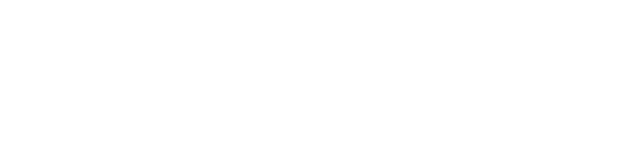
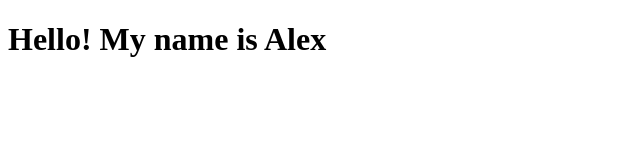
Before and after one commit to rskalex/test, a plain HTML site: page index.html in a window 1280 px wide. Shown: the whole page, without its empty margins (0-640 px from the left). Drawn offline with Linux system fonts and the light colour scheme.

Commit message:
docs:mod file index.html

```diff
--- a/index.html
+++ b/index.html
@@ -8,7 +8,7 @@
 </head>
 <body>
 
-
+    <h1>Hello! My name is Alex</h1>
 
     <script src="js/script.js"></script>
 </body>
```
